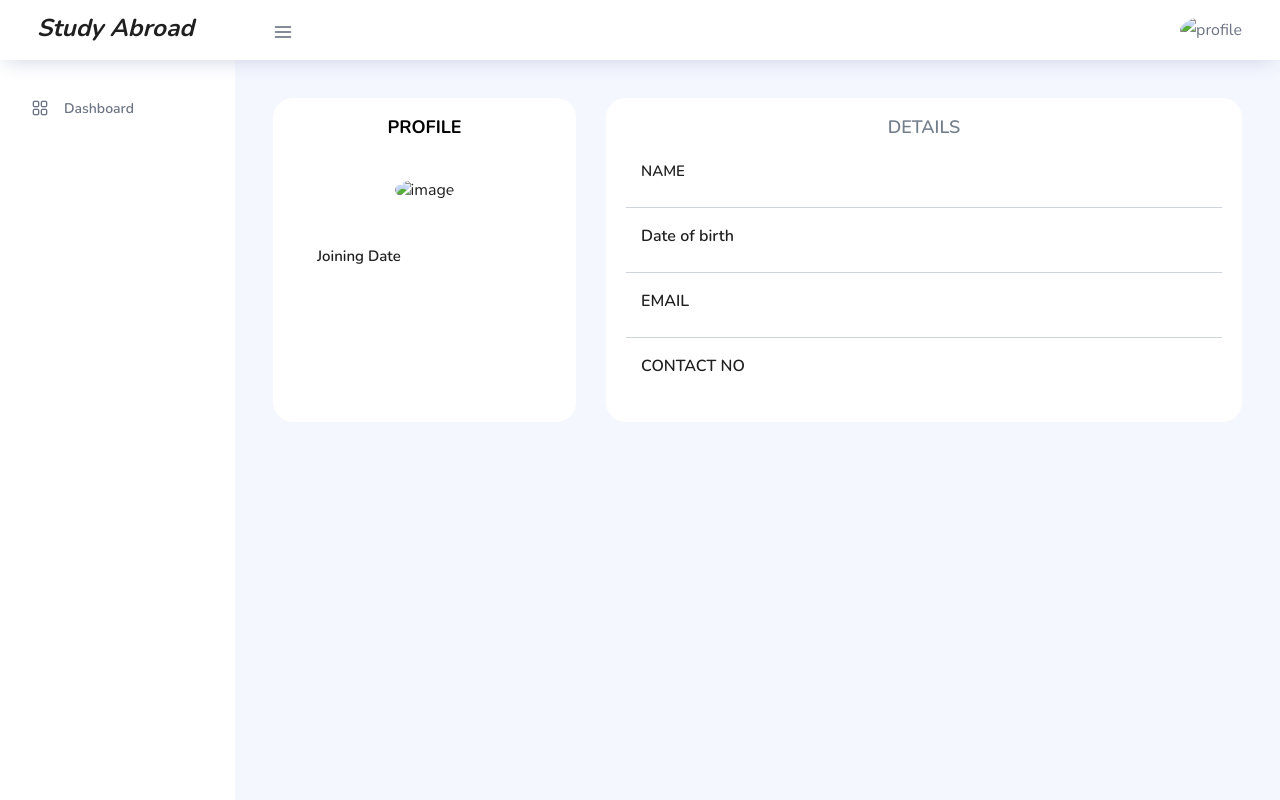
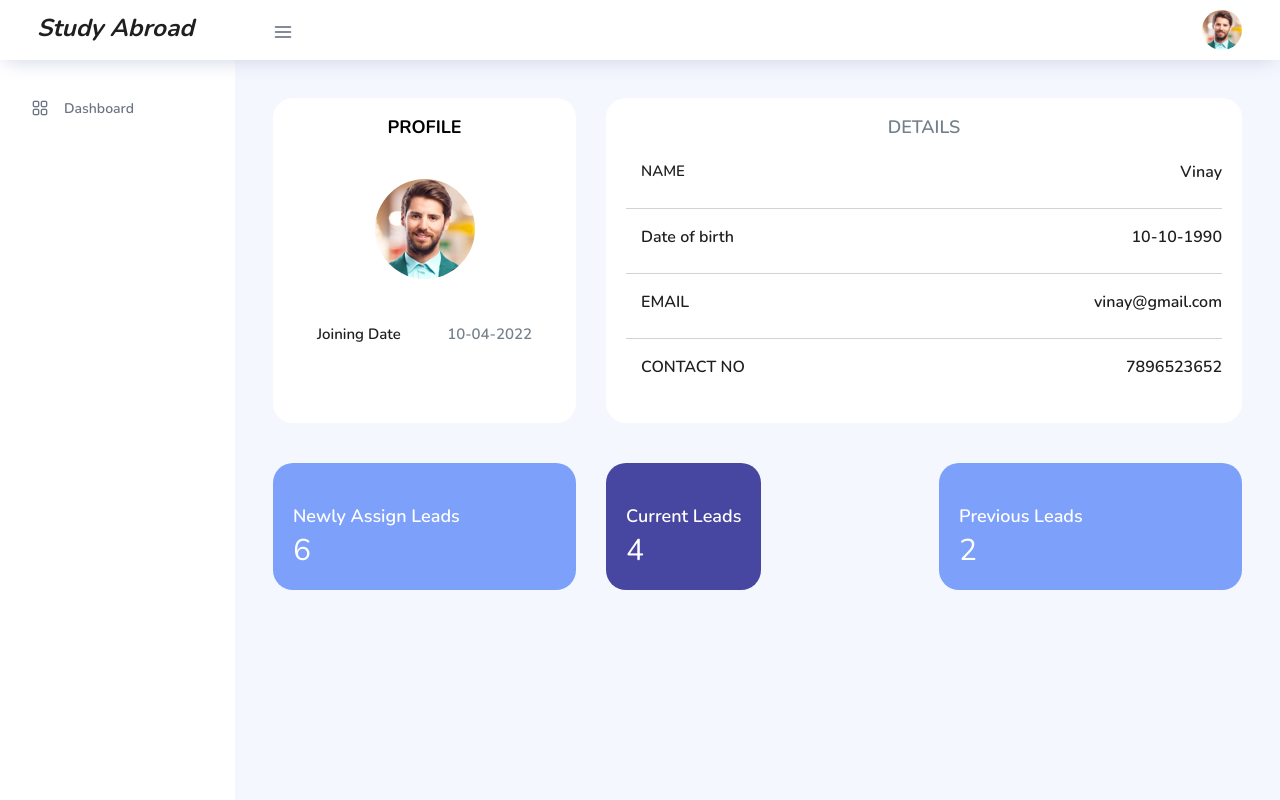
Before and after one commit to amalcscs/Study-Abroad, a Django app: page / in a window 1280 px wide. Run offline with Django 3.2, Linux system fonts and the light colour scheme; style sheets or scripts are compiled from the project's sources; some libraries are stand-ins or nearby versions.

Commit message:
dashboard

```diff
--- a/StudyAbroad/urls.py
+++ b/StudyAbroad/urls.py
@@ -13,6 +13,7 @@ urlpatterns = [
     re_path('admin/', admin.site.urls),
     re_path(r'^$', views.DocumentOfficer_dashboard, name='DocumentOfficer_dashboard'),
     re_path(r'^DocumentOfficer_index$', views.DocumentOfficer_index, name='DocumentOfficer_index'),
+    re_path(r'^DocumentOfficer_CurrentLeads_table$', views.DocumentOfficer_CurrentLeads_table, name='DocumentOfficer_CurrentLeads_table'),
 
 
 ]
--- a/app/templates/DocumentOfficer_dashboard.html
+++ b/app/templates/DocumentOfficer_dashboard.html
@@ -9,7 +9,7 @@
                 <div class="card-body">
                   <center>
                   <h4 class="card-title">PROFILE</h4>
-                  <img src="" alt="image" style="border-radius: 50%;" class="mt-4"/>
+                  <img src="{% static 'face1.jpg' %}" alt="image" style="border-radius: 50%;" class="mt-4"/>
                   <!-- <canvas id="transaction-history" class="transaction-chart"></canvas> -->
                   <div class="  bg-gray-dark d-flex d-md-block d-xl-flex flex-row py-3 px-4 px-md-3 px-xl-4 rounded mt-3">
                     <div class="text-md-center text-xl-left">
@@ -17,10 +17,18 @@
                       <!-- <p class="text-muted mb-0">07 Jan 2019, 09:12AM</p> -->
                     </div>
                     <div class="align-self-center flex-grow text-right text-md-center text-xl-right py-md-1 py-xl-0">
-                      <h6 class="text-muted mb-1 mt-3"></h6>
+                      <h6 class="text-muted mb-1 mt-3">10-04-2022</h6>
                     </div>
                   </div>
-
+                  <!-- <div class="  bg-gray-dark d-flex d-md-block d-xl-flex flex-row py-3 px-4 px-md-3 px-xl-4 rounded mt-3">
+                    <div class="text-md-center text-xl-left">
+                      <h6 class="mb-1">Designation</h6>
+                    <p class="text-muted mb-0">07 Jan 2019, 09:12AM</p>
+                    </div>
+                    <div class="align-self-center flex-grow text-right text-md-center text-xl-right py-md-1 py-xl-0">
+                      <h6 class="text-muted mb-1">Document Officer</h6>
+                    </div>
+                  </div> -->
                   </center>
                 </div>
               </div>
@@ -65,7 +73,7 @@
                               <!-- <p class="text-muted mb-0">Upload new design</p> -->
                             </div>
                             <div class="me-auto text-sm-right pt-2 pt-sm-0">
-                              <H5 class="preview-subject"></H5>
+                              <H5 class="preview-subject">Vinay</H5>
                               <!-- <p class="text-muted mb-0">23 tasks, 5 issues </p> -->
                             </div>
                           </div>
@@ -82,7 +90,7 @@
                               <!-- <p class="text-muted mb-0">New project discussion</p> -->
                             </div>
                             <div class="me-auto text-sm-right pt-2 pt-sm-0">
-                              <h5 class="preview-subject"></h5>
+                              <h5 class="preview-subject">10-10-1990</h5>
                               <!-- <p class="text-muted mb-0">15 tasks, 2 issues</p> -->
                             </div>
                           </div>
@@ -99,7 +107,7 @@
                               <!-- <p class="text-muted mb-0">Sent release details to team</p> -->
                             </div>
                             <div class="me-auto text-sm-right pt-2 pt-sm-0">
-                              <h5 class="preview-subject"></h5>
+                              <h5 class="preview-subject">vinay@gmail.com</h5>
                               <!-- <p class="text-muted mb-0">35 tasks, 7 issues </p> -->
                             </div>
                           </div>
@@ -116,7 +124,7 @@
                               <!-- <p class="text-muted mb-0">New application planning</p> -->
                             </div>
                             <div class="me-auto text-sm-right pt-2 pt-sm-0">
-                              <h5 class="preview-subject"></h5>
+                              <h5 class="preview-subject">7896523652</h5>
                               <!-- <p class="text-muted mb-0">27 tasks, 4 issues </p> -->
                             </div>
                           </div>
@@ -130,6 +138,36 @@
           </div>
 
 
+<div class="row">
 
+          <div class="col-md-4 mb-4 stretch-card transparent">
+            <div class="card card-tale">
+              <div class="card-body">
+                <p class="mb-4 mt-3"><h4>Newly Assign Leads</h4></p>
+                <p class="fs-30  pt-2">6</p>
+
+              </div>
+            </div>
+          </div>
+          <div class="col-md-4 mb-4 stretch-card transparent">
+            <a href="DocumentOfficer_CurrentLeads_table">
+            <div class="card card-dark-blue">
+              <div class="card-body">
+                <p class="mb-4 mt-3"><h4>Current Leads</h4></p>
+                <p class="fs-30  pt-2">4</p>
+              </div>
+            </div>
+        </a>
+          </div>
+          <div class="col-md-4 mb-4 stretch-card transparent">
+            <div class="card card-tale">
+              <div class="card-body">
+                <p class="mb-4 mt-3"><h4>Previous Leads</h4></p>
+                <p class="fs-30  pt-2">2</p>
+              </div>
+            </div>
+          </div>
+
+</div>
 
 {% endblock %}
--- a/app/templates/DocumentOfficer_index.html
+++ b/app/templates/DocumentOfficer_index.html
@@ -47,7 +47,7 @@
 
            <li class="nav-item nav-profile dropdown">
              <a class="nav-link dropdown-toggle" href="#" data-toggle="dropdown" id="profileDropdown">
-               <img src="" alt="profile"/>
+               <img src="{% static 'face1.jpg' %}" alt="profile"/>
              </a>
              <div class="dropdown-menu dropdown-menu-right navbar-dropdown" aria-labelledby="profileDropdown">
                <a class="dropdown-item">
--- a/app/views.py
+++ b/app/views.py
@@ -7,3 +7,6 @@ def DocumentOfficer_index(request):
 
 def DocumentOfficer_dashboard(request):
     return render(request,"DocumentOfficer_dashboard.html")
+
+def DocumentOfficer_CurrentLeads_table(request):
+    return render(request,"DocumentOfficer_CurrentLeads_table.html")
```
